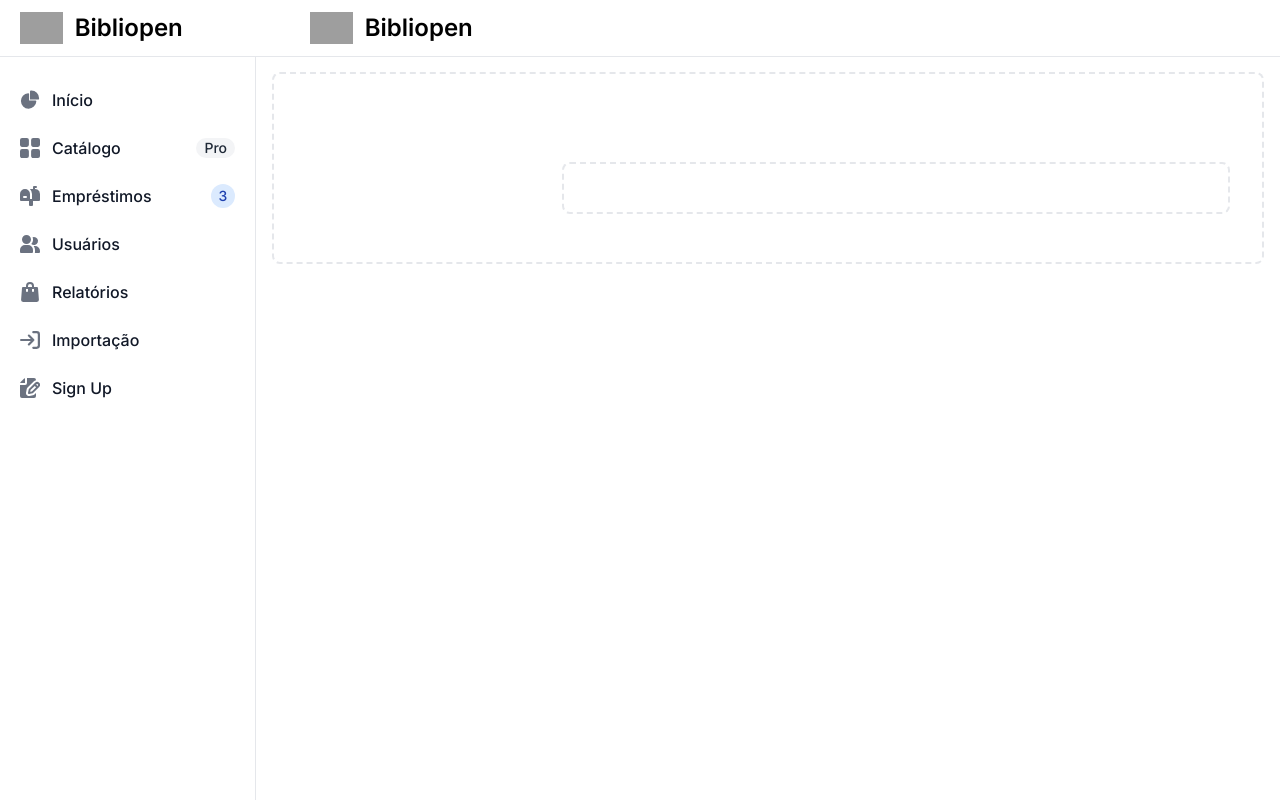
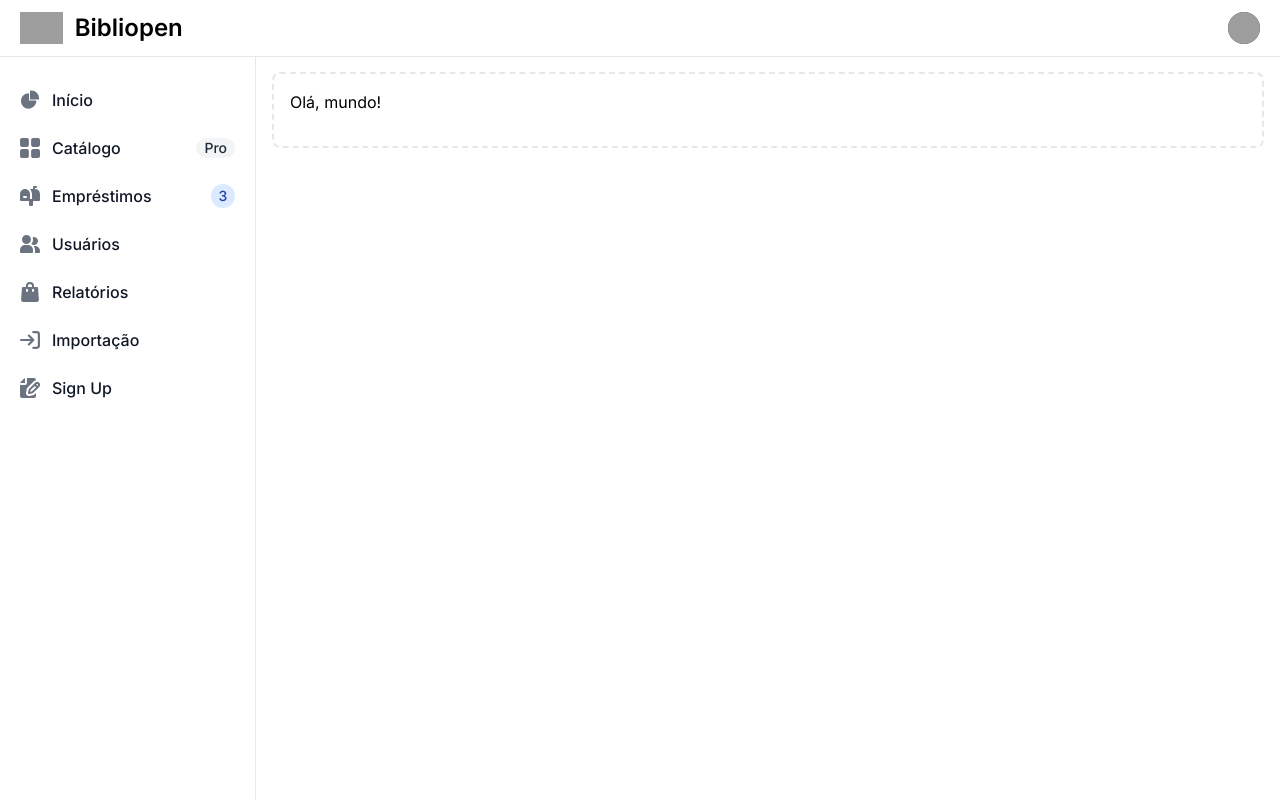
Before and after one commit to victorngl/bibliopen, a Next.js app: page / in a window 1280 px wide. Built offline with nearby package versions, Linux system fonts and the light colour scheme; grey boxes are pictures that could not be loaded.

Commit message:
[UPDATE] Removido o componente Navbar da Home, pois ja estava no layout.tsx

```diff
--- a/src/app/layout.tsx
+++ b/src/app/layout.tsx
@@ -2,6 +2,7 @@ import './globals.css'
 import type { Metadata } from 'next'
 import { Inter } from 'next/font/google'
 import Navbar from '@/components/layout/navbar/Navbar'
+
 const inter = Inter({ subsets: ['latin'] })
 
 export const metadata: Metadata = {
--- a/src/app/page.tsx
+++ b/src/app/page.tsx
@@ -3,7 +3,7 @@ import Navbar from "@/components/layout/navbar/Navbar"
 export default function Home() {
   return (
    <>
-   <Navbar></Navbar>
+   <h1>Olá, mundo!</h1>
    </>
   )
 }
```
